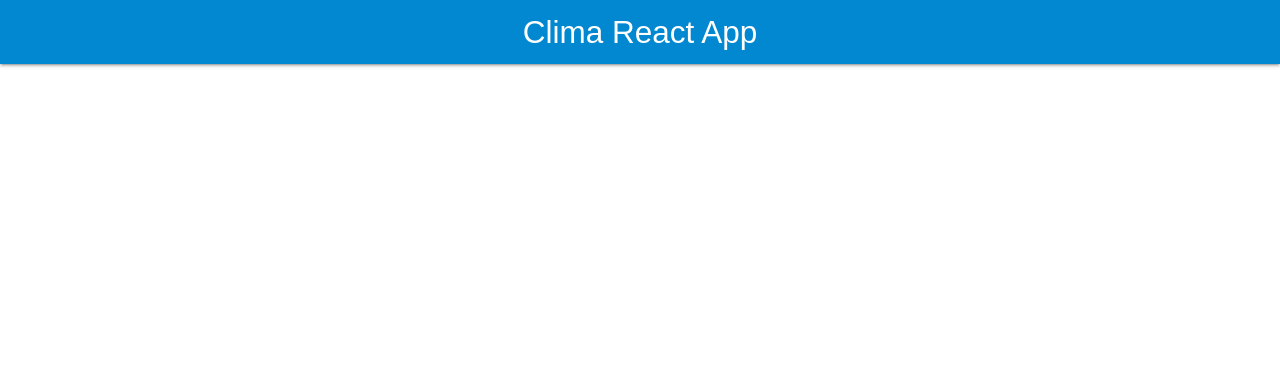
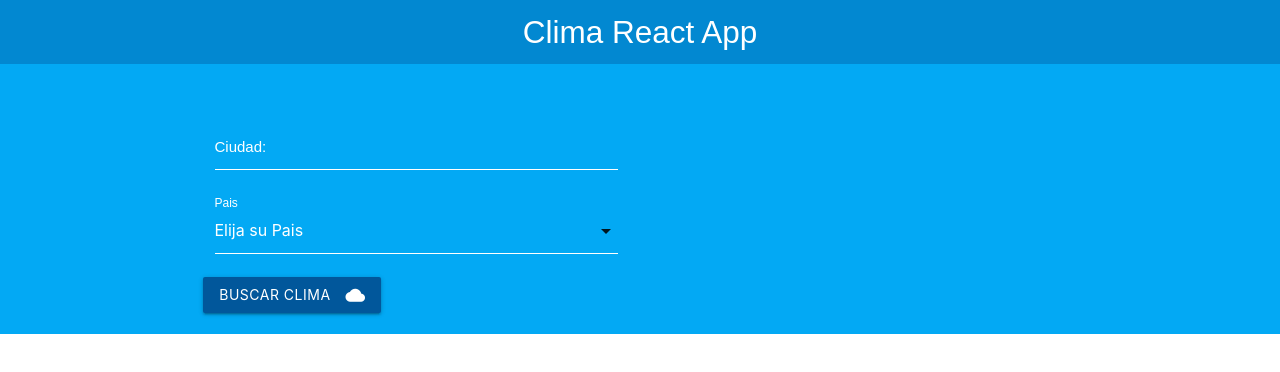
Before and after one commit to Mauricio-Ojeda/Clima-API-REACT, a React (Create React App) app: page / in a window 1280 px wide. Shown: the top 372 px of the page. Built offline with nearby package versions, Linux system fonts and the light colour scheme.

Commit message:
fetch API

```diff
--- a/public/index.html
+++ b/public/index.html
@@ -26,6 +26,7 @@
     -->
     <title>Clima React</title>
     <link rel="stylesheet" href="https://cdnjs.cloudflare.com/ajax/libs/materialize/1.0.0/css/materialize.min.css">
+    <link href="https://fonts.googleapis.com/icon?family=Material+Icons" rel="stylesheet">
 
   </head>
   <body>
--- a/src/App.js
+++ b/src/App.js
@@ -1,12 +1,72 @@
-import React, {Fragment} from 'react';
+import React, { Fragment, useState, useEffect } from 'react';
 import Header from './components/Header';
+import Form from './components/Form';
+import API from './components/API';
 
 function App() {
+
+
+  // State Form
+  const [form, setForm] = useState({
+     city:'',
+     country:''
+   })
+
+  // state
+  const [dataForm, setDataForm] = useState(false);
+
+   const { city, country } = form;
+  console.log(form.city);
+
+  useEffect(() => {
+
+
+      const consultarAPI = async () => {
+        if (dataForm) {
+
+
+            const idAPI = '7ca43ca50003586d0301a08619bdcecd';
+            const url = `http://api.openweathermap.org/data/2.5/weather?q=${city},${country}&appid=${idAPI}`;
+
+            const respuesta = await fetch(url);
+            const resultado = await respuesta.json();
+            console.log(resultado);
+        }
+    }
+
+    consultarAPI();
+
+   }, [dataForm])
+
   return (
     <Fragment >
       <Header
         title="Clima React App"
+
       />
+      <div className="contenedor-form">
+          <div className="container">
+              <div className="row">
+                  <div className="col m6 s12">
+                      <Form
+                        setDataForm= {setDataForm}
+                        setForm= {setForm}
+                        form = {form}
+                      />
+                  </div>
+                  <div className="col m6 s12">
+                      {dataForm  ? <API
+
+                                    dataForm={dataForm}
+                                  />
+                                  : null
+
+                      }
+                  </div>
+              </div>
+
+          </div>
+      </div>
     </Fragment>
   );
 }
--- /dev/null
+++ b/src/components/API.js
@@ -0,0 +1,15 @@
+import React from 'react'
+
+const API = ({ dataForm }) => {
+
+    // Destructuring data Form
+
+
+    return (
+        <div>
+            <div>API</div>
+        </div>
+    )
+}
+
+export default API
--- /dev/null
+++ b/src/components/Form.js
@@ -0,0 +1,88 @@
+import React,{ useState } from 'react';
+
+const Form = ({ form, setForm, setDataForm }) => {
+
+
+
+    // State Error
+    const [error, setError] = useState(false)
+
+    // Destructuring Form state
+
+    const { city, country } = form;
+
+    // function Handle onChange
+
+    const handleChange = e => {
+
+        setForm({
+            ...form,
+            [e.target.name] : e.target.value,
+        })
+    }
+
+    // function handle onSubmit
+
+    const handleSubmit = e => {
+
+        e.preventDefault();
+
+        //validator
+        if(city.trim() === '' || country.trim() === ''){ setError(true); return};
+
+        setError(false);
+
+        // Pass data Form
+        setDataForm(true);
+
+
+    }
+
+    console.log (city)
+
+
+    return (
+        <form onSubmit= {handleSubmit}>
+            {error ? <div className="error #e53935 red darken-1">Todos los Campos son Obligatorios</div>
+                    : null
+            }
+            <div className="input-field col s12">
+                <input
+                    name="city"
+                    id="city"
+                    type="text"
+                    className="validate"
+                    value={ city }
+                    onChange= {handleChange}
+
+                />
+                <label htmlFor="city">Ciudad:</label>
+            </div>
+            <div className="input-field col s12">
+
+                <select
+                    id="country"
+                    name="country"
+                    onChange= {handleChange}
+                    value= { country }
+                    >
+                    <option value=""  >Elija su Pais</option>
+                    <option value="AR">Argentina</option>
+                    <option value="MX">México</option>
+                    <option value="CO">Colombia</option>
+                    <option value="CR">Costa Rica</option>
+                    <option value="ES">España</option>
+                    <option value="PE">Perú</option>
+                    <option value="US">Estados Unidos</option>
+                </select>
+                <label htmlFor="country">Pais</label>
+            </div>
+
+            <button className="btn #01579b light-blue darken-4 waves-effect waves-red hoverable" type="submit" >Buscar Clima
+                <i className="material-icons right">cloud</i>
+            </button>
+        </form>
+    )
+}
+
+export default Form
--- a/src/components/Header.js
+++ b/src/components/Header.js
@@ -1,6 +1,8 @@
 import React from 'react';
 
+
 const Header = ({title}) => {
+
     return (
         <nav >
             <div className="nav-wrapper light-blue darken-2">
```
Also changed, not shown: src/index.css (line endings or trailing spaces).
